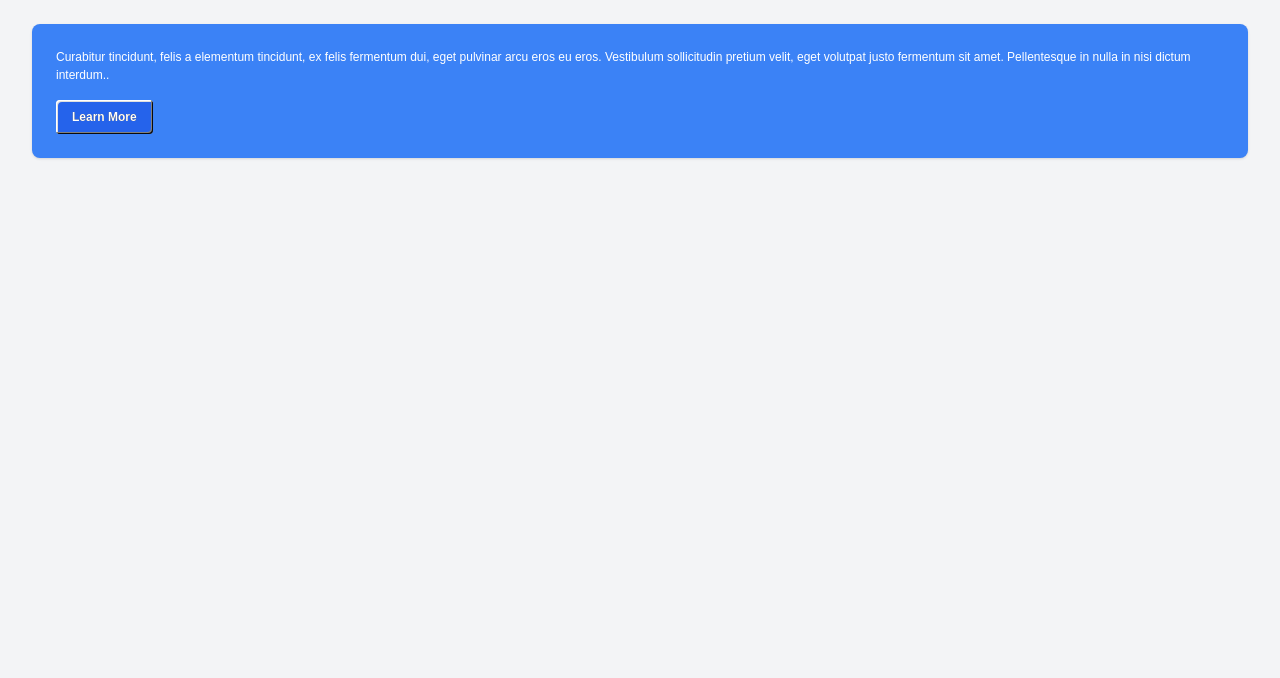
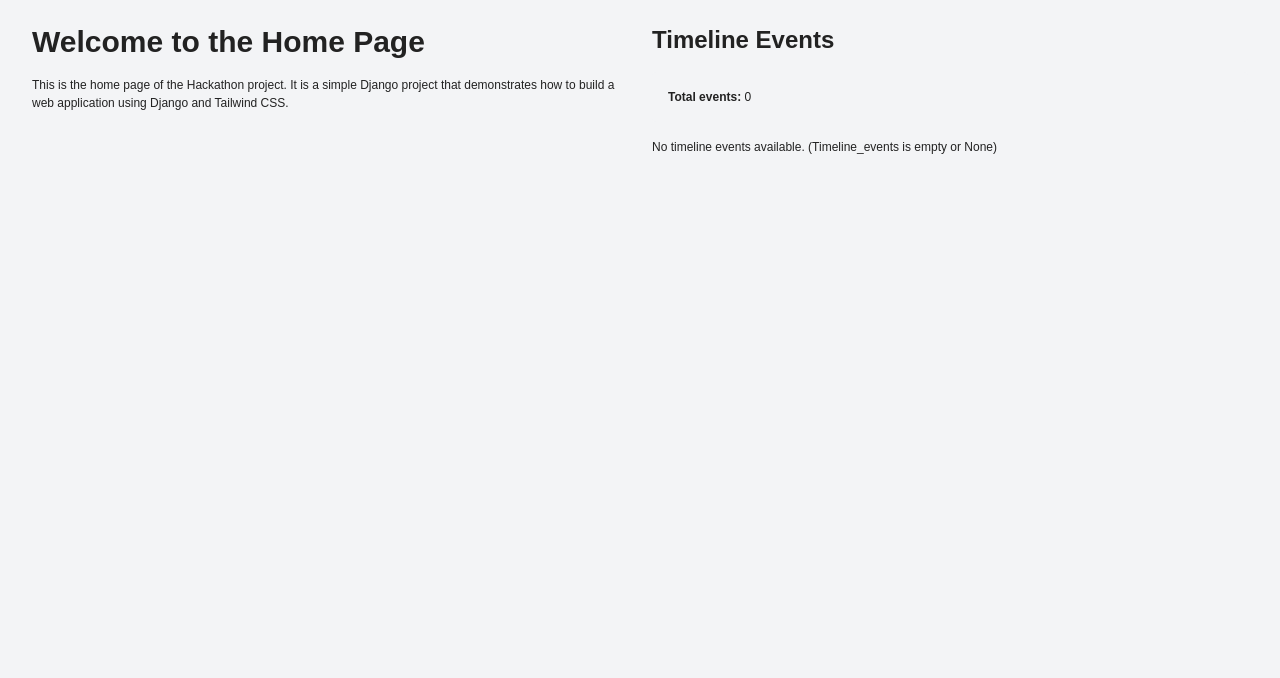
Before and after one commit to tgrey2024/2503-hackathon-team1, a Django app: page / in a window 1280 px wide. Shown: the part 68-746 px from the top of the page. Run offline with Django 5.2, Linux system fonts and the light colour scheme; some libraries are stand-ins or nearby versions.

Commit message:
home/timeline integration

```diff
--- a/home/templates/home/index.html
+++ b/home/templates/home/index.html
@@ -5,12 +5,43 @@
 {% block header %}Welcome{% endblock %}
 
 {% block content %}
-<div class="bg-blue-500 shadow overflow-hidden sm:rounded-lg p-6">
-    <p class="text-white mb-4">
-        Curabitur tincidunt, felis a elementum tincidunt, ex felis fermentum dui, eget pulvinar arcu eros eu eros. Vestibulum sollicitudin pretium velit, eget volutpat justo fermentum sit amet. Pellentesque in nulla in nisi dictum interdum..
-    </p>
-    <button class="bg-blue-600 hover:bg-indigo-700 text-white font-bold py-2 px-4 rounded">
-        Learn More
-    </button>
+
+<!-- Main content -->
+<div class="container mx-auto flex flex-col md:flex-row gap-6">
+    <!-- Left column content would go here -->
+    <div class="md:w-1/2">
+        <h1 class="text-3xl font-bold mb-4">Welcome to the Home Page</h1>
+        <p>This is the home page of the Hackathon project. It is a simple Django project that demonstrates how to build a web application using Django and Tailwind CSS.</p>
+    </div>
+
+    <!-- Right column with timeline content -->
+    <div class="md:w-1/2 flex flex-col">
+        <h2 class="text-2xl font-bold mb-4">Timeline Events</h2>
+
+        <!-- Debug info -->
+        <div class="bg-gray-100 p-4 mb-4 rounded">
+            <p><strong>Total events:</strong> {{ timeline_events|length }}</p>
+        </div>
+
+        {% if timeline_events %}
+            <ul class="space-y-4">
+                {% for event in timeline_events %}
+                    <li class="border p-4 rounded-lg shadow">
+                        <h3 class="font-semibold text-lg">{{ event.event }}</h3>
+                        <div class="text-sm text-gray-500">{{ event.year|date:"Y" }}</div>
+                        <p class="mt-2">{{ event.description }}</p>
+                        {% if event.image %}
+                            <img src="{{ event.image.url }}" alt="{{ event.event }}" class="mt-2 w-full h-32 object-cover rounded">
+                        {% endif %}
+                    </li>
+                {% empty %}
+                    <li>No events found in the loop.</li>
+                {% endfor %}
+            </ul>
+        {% else %}
+            <p>No timeline events available. (Timeline_events is empty or None)</p>
+        {% endif %}
+    </div>
 </div>
+
 {% endblock %}
--- a/home/views.py
+++ b/home/views.py
@@ -1,4 +1,11 @@
 from django.shortcuts import render
+from timeline.models import Timeline
 
 def home(request):
+    # Get ALL timeline events, sorted by year
+    timeline_events = Timeline.objects.all().order_by('-year')
+
+    context = {
+        'timeline_events': timeline_events
+    }
     return render(request, 'home/index.html')
```
